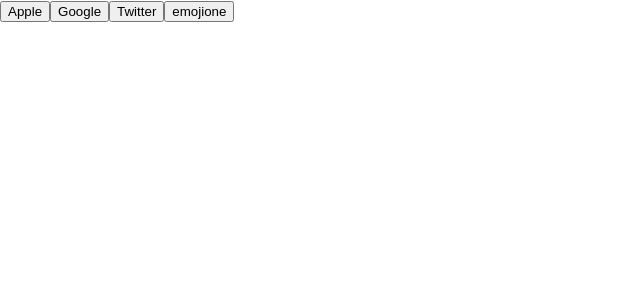
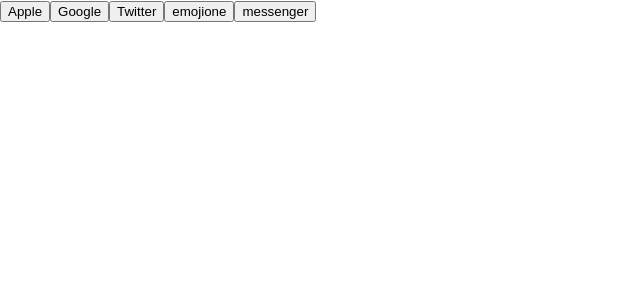
Before and after one commit to ozaki25/emoji-mart-sample, a React (Create React App) app: page / in a window 1280 px wide. Shown: the top 300 px of the page, without its empty margins (0-640 px from the left). Built offline with nearby package versions, Linux system fonts and the light colour scheme; the HTML template or start-up script is replaced by a standard one.

Commit message:
add emoji type

```diff
--- a/src/App.js
+++ b/src/App.js
@@ -17,6 +17,7 @@
       <button onClick={() => setEmojiType('google')}>Google</button>
       <button onClick={() => setEmojiType('twitter')}>Twitter</button>
       <button onClick={() => setEmojiType('emojione')}>emojione</button>
+      <button onClick={() => setEmojiType('messenger')}>messenger</button>
       {emojiType && <EmojiPicker onSelect={onSelect} set={emojiType} />}
       {emojiList.length ? (
         <p>
```
